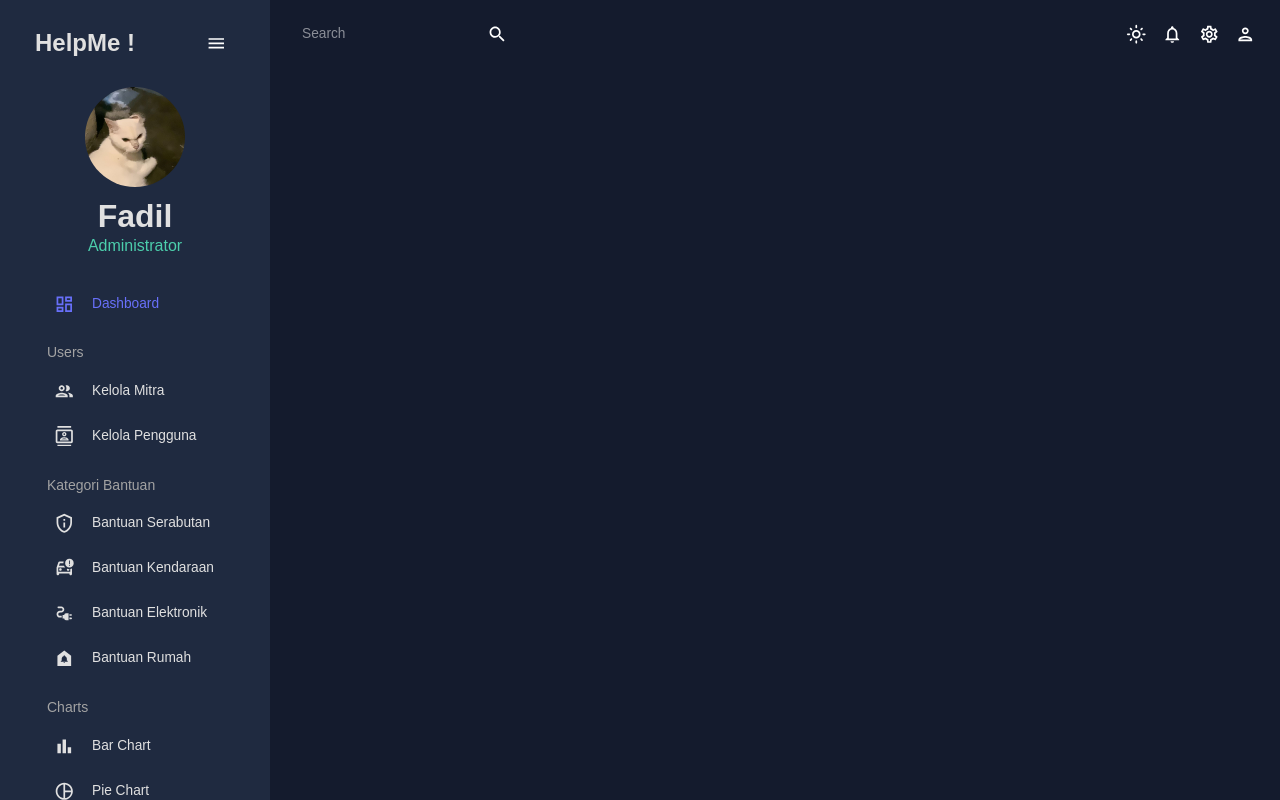
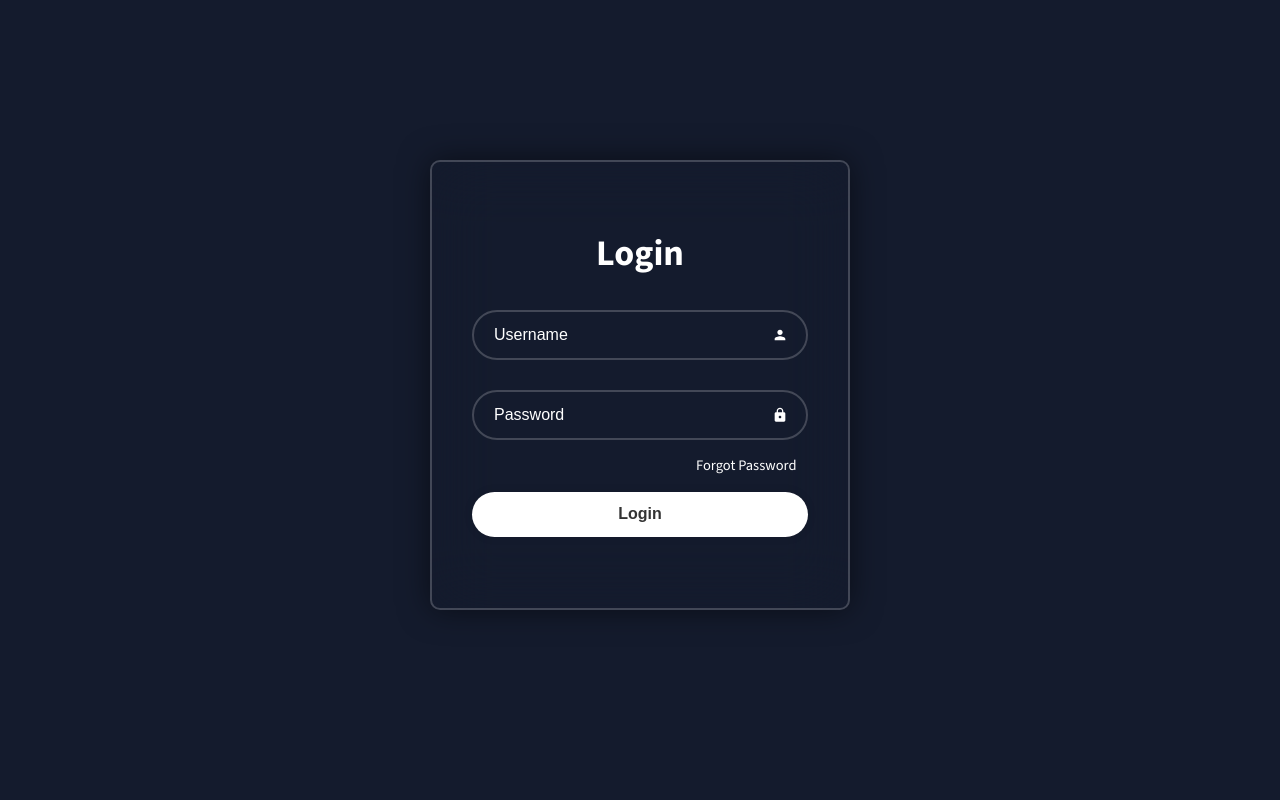
Before and after one commit to itsdreamy/HelpMe, a React (Create React App) app: page /login in a window 1280 px wide. Built offline with nearby package versions, Linux system fonts and the light colour scheme.

Commit message:
Adding login form

```diff
--- a/package.json
+++ b/package.json
@@ -20,6 +20,7 @@
     "react-pro-sidebar": "^0.7.1",
     "react-router-dom": "^6.26.2",
     "react-scripts": "5.0.1",
+    "styled-components": "^6.1.13",
     "web-vitals": "^2.1.4",
     "yup": "^1.4.0"
   },
--- a/src/App.js
+++ b/src/App.js
@@ -1,6 +1,7 @@
 import { ColorModeContext } from "./theme";
 import {useMode} from "./theme";
-import {BrowserRouter, Routes, Route} from "react-router-dom";
+import {BrowserRouter, Routes, Route, useLocation} from "react-router-dom";
+import Login from "./scenes/login"
 import { CssBaseline, ThemeProvider } from "@mui/material";
 import Topbar from "./scenes/global/Topbar";
 import Sidebar from "./scenes/global/Sidebar";
@@ -14,16 +15,19 @@ import Dashboard from "./scenes/dashboard";
 // import FAQ from "./scenes/dashboard";
 function App() {
   const [theme, colorMode] = useMode();
+  const location = useLocation(); // Get current route location
+  const showSidebarAndTopbar = location.pathname !== '/login'; // Only show sidebar/topbar when not on login page
   return (
   <ColorModeContext.Provider value={colorMode}>
     <ThemeProvider theme={theme}>
       <CssBaseline />
         <div className="app">
-          <Sidebar />
+          {showSidebarAndTopbar && <Sidebar />}
               <main className="content">
-                <Topbar />
+              {showSidebarAndTopbar && <Topbar />}
                 <Routes>
                   <Route path="/" element={<Dashboard />} />
+                  <Route path="/login" element={<Login />} />
                   {/* <Route path="/team" element={<Team />} />
                   <Route path="/invoices" element={<Invoices />} />
                   <Route path="/contacts" element={<Contacts />} />
--- a/src/index.css
+++ b/src/index.css
@@ -32,3 +32,111 @@ body,
 ::-webkit-scrollbar-thumb:hover{
   background: #555;
 }
+
+.wrapper{
+  position: relative;
+  width: 420px;
+  height: 450px;
+  background: transparent;
+  border: 2.5px solid rgba(255, 255, 255, .2);
+  backdrop-filter: blur(30px);
+  border-radius: 10px;
+  box-shadow: 0 0 31px rgba(0, 0, 0, .5);
+  color: #fff;
+  margin: 0 auto;
+  margin-top: 10rem;
+}
+
+.wrapper .form-box{
+  width: 100%;
+  padding: 40px;
+}
+
+form h1{
+  font-size: 36px;
+  text-align: center;
+}
+
+form .input-box{
+  position: relative;
+  width: 100%;
+  height: 50px;
+  margin: 30px 0;
+}
+
+.input-box input{
+  width: 100%;
+  height: 100%;
+  background: transparent;
+  border: none;
+  outline: none;
+  border: 2px solid rgba(255, 255, 255, .2);
+  border-radius: 40px;
+  font-size: 16px;
+  color: #fff;
+  padding: 20px 45px 20px 20px;
+}
+
+.input-box input::placeholder{
+  color: #fff;
+}
+
+.input-box .icon{
+  position: absolute;
+  right: 20px;
+  top: 50%;
+  translate: 0 -50%;
+  font-size: 16px;
+}
+
+form .remember-forgot{
+  display: flex;
+  justify-content: space-between;
+  font-size: 14.5px;
+  margin: -15px 0 15px;
+}
+
+.remember-forgot label input{
+  accent-color: #fff;
+  margin-right: 3px;
+}
+
+.remember-forgot a{
+  color: #fff;
+  text-decoration: none;
+  margin-left: 14rem;
+}
+
+.remember-forgot a:hover{
+  text-decoration: underline;
+}
+
+.btn{
+  width: 100%;
+  height: 45px;
+  background: #fff;
+  border: none;
+  outline: none;
+  border-radius: 40px;
+  box-shadow: 0 0 10px rgba(0, 0, 0, .1);
+  cursor: pointer;
+  font-size: 16px;
+  color: #333;
+  font-weight: 700;
+}
+
+form .register-link{
+  font-size: 14.5px;
+  text-align: center;
+  margin-top: 20px 0 15px;
+}
+
+.register-link p a{
+  color: #fff;
+  text-decoration: none;
+  font-weight: 600;
+}
+
+.register-link p a:hover{
+  text-decoration: underline;
+}
--- a/src/scenes/global/Sidebar.jsx
+++ b/src/scenes/global/Sidebar.jsx
@@ -14,7 +14,7 @@ import ElectricalServicesIcon from '@mui/icons-material/ElectricalServices';
 import BarChartOutlinedIcon from "@mui/icons-material/BarChartOutlined";
 import PieChartOutlineOutlinedIcon from "@mui/icons-material/PieChartOutlineOutlined";
 import MenuOutlinedIcon from "@mui/icons-material/MenuOutlined";
-import LogoutIcon from '@mui/icons-material/LogoutOutlined';
+import LogoutOutlinedIcon from '@mui/icons-material/LogoutOutlined';
 
 const Item = ({ title, to, icon, selected, setSelected }) => {
   const theme = useTheme();
@@ -203,12 +203,17 @@ const Sidebar = () => {
               selected={selected}
               setSelected={setSelected}
             />
-          </Box>
-          <Box sx={{ m: "6px 0 15px 20px"}}>
-          <Item
+            <Typography
+              variant="h6"
+              color={colors.grey[300]}
+              sx={{ m: "15px 0 5px 20px" }}
+            >
+              Logout
+            </Typography>
+            <Item
               title="Logout"
-              to="/bar"
-              icon={<LogoutIcon />}
+              to="/form"
+              icon={<LogoutOutlinedIcon />}
               selected={selected}
               setSelected={setSelected}
             />
--- /dev/null
+++ b/src/scenes/login/index.jsx
@@ -0,0 +1,29 @@
+import React from 'react'
+import PersonIcon from '@mui/icons-material/Person';
+import LockIcon from '@mui/icons-material/Lock';
+
+const Login = () => {
+    return (
+        <div className="wrapper">
+            <div className="form-box login">
+                <form action="">
+                    <h1>Login</h1>
+                    <div className="input-box">
+                        <input type="text" placeholder="Username" required />
+                        <PersonIcon className='icon'/>
+                    </div>
+                    <div className="input-box">
+                        <input type="password" placeholder="Password" required />
+                        <LockIcon className='icon'/>
+                    </div>
+                    <div className="remember-forgot">
+                        <a href="">Forgot Password</a>
+                    </div>
+                    <button type="submit" className="btn">Login</button>
+                </form>
+            </div>
+        </div>
+    )
+}
+
+export default Login;
```
Also changed, not shown: public/assets/css/login.css (added), 1 other file (tests, documents, lock files or other folders).
